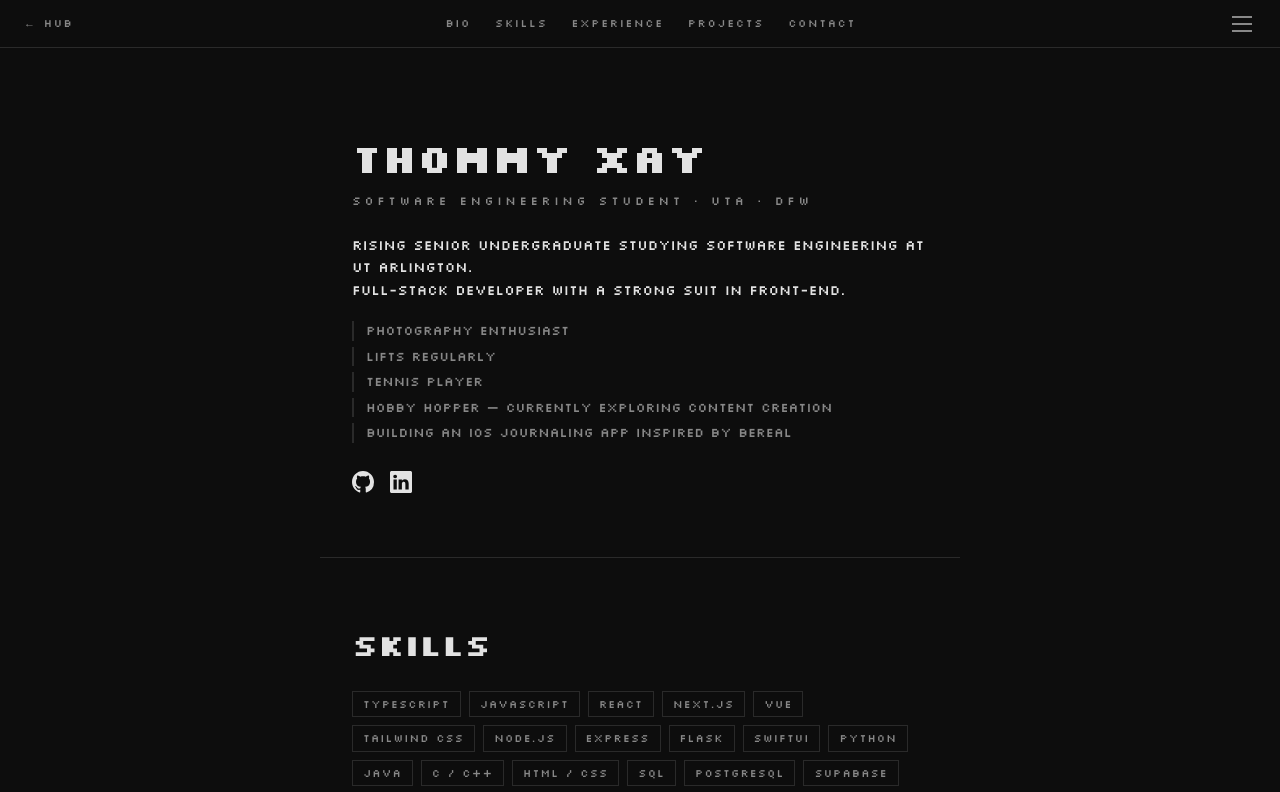
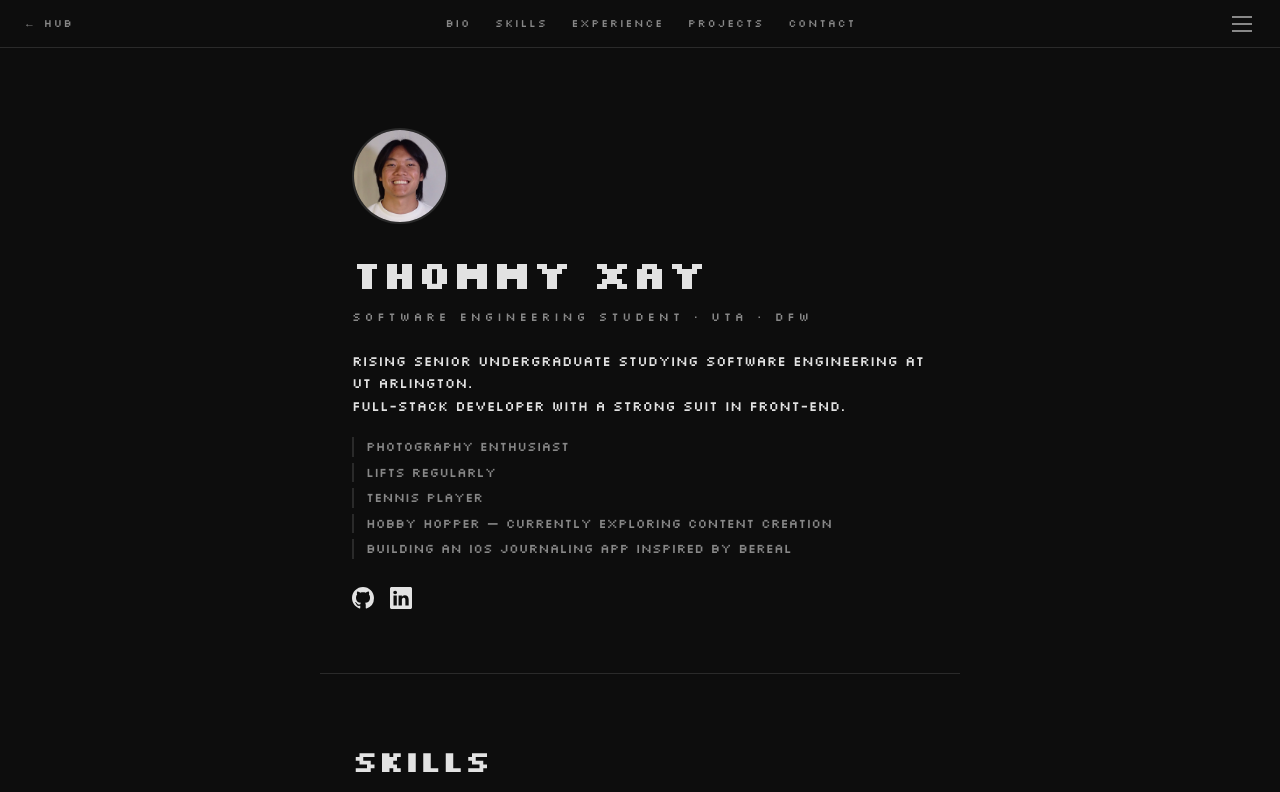
Before and after one commit to thomstah/portfolio, a Next.js app: page / in a window 1280 px wide. Shown: the top 792 px of the page. Built offline with nearby package versions, Linux system fonts and the light colour scheme.

Commit message:
feat: add headshot to bio section
Co-Authored-By: Claude Sonnet 4.6 <noreply@anthropic.com>

```diff
--- a/components/BioSection.tsx
+++ b/components/BioSection.tsx
@@ -19,6 +19,19 @@ export function BioSection() {
         margin: '0 auto',
       }}
     >
+      <img
+        src="/headshot.png"
+        alt="Thommy Xay"
+        style={{
+          width:        '96px',
+          height:       '96px',
+          objectFit:    'cover',
+          objectPosition: 'center top',
+          borderRadius: '50%',
+          marginBottom: '20px',
+          border:       `2px solid ${colors.rule}`,
+        }}
+      />
       <h1
         style={{
           fontFamily: 'var(--font-pixelify-sans)',
```
Also changed, not shown: public/headshot.png (added).
